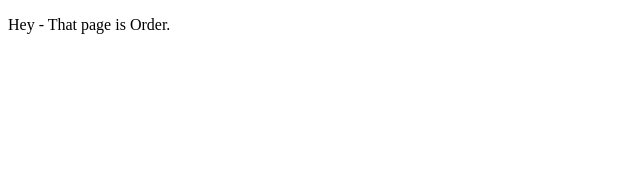
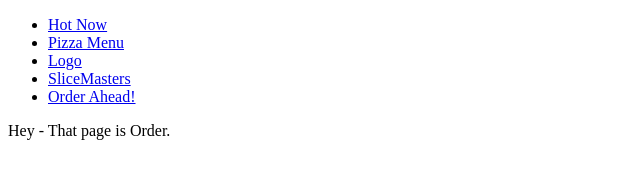
Before and after one commit to Shramkoweb/slicks-slices, a Gatsby site: page /order in a window 1280 px wide. Shown: the whole page, without its empty margins (0-640 px from the left). Built offline with nearby package versions, Linux system fonts and the light colour scheme; Gatsby itself is replaced by a stand-in of ours.

Commit message:
feat: add Navigation

```diff
--- /dev/null
+++ b/src/components/Navigation.jsx
@@ -0,0 +1,32 @@
+import React from "react";
+import { Link } from "gatsby";
+
+const Navigation = () => {
+  return (
+    <nav>
+      <ul>
+        <li>
+          <Link to="/">Hot Now</Link>
+        </li>
+
+        <li>
+          <Link to="/pizzas">Pizza Menu</Link>
+        </li>
+
+        <li>
+          <Link to="/">Logo</Link>
+        </li>
+
+        <li>
+          <Link to="/slicemasters">SliceMasters</Link>
+        </li>
+
+        <li>
+          <Link to="/order">Order Ahead!</Link>
+        </li>
+      </ul>
+    </nav>
+  );
+};
+
+export default Navigation;
--- a/src/pages/404.jsx
+++ b/src/pages/404.jsx
@@ -1,8 +1,12 @@
 import React from "react";
+
+import Navigation from "../components/Navigation";
 
 const FourOhFourPage = () => {
   return (
     <div>
+      <Navigation/>
+
       <p>404 - That page doesn't exist.</p>
     </div>
   );
--- a/src/pages/index.jsx
+++ b/src/pages/index.jsx
@@ -1,8 +1,12 @@
 import React from "react";
+
+import Navigation from "../components/Navigation";
 
 const HomePage = () => {
   return (
     <div>
+      <Navigation/>
+
       <p>Hey - That page is index.</p>
     </div>
   );
--- a/src/pages/order.jsx
+++ b/src/pages/order.jsx
@@ -1,8 +1,12 @@
 import React from "react";
+
+import Navigation from "../components/Navigation";
 
 const OrderPage = () => {
   return (
     <div>
+      <Navigation/>
+
       <p>Hey - That page is Order.</p>
     </div>
   );
--- a/src/pages/pizzas.jsx
+++ b/src/pages/pizzas.jsx
@@ -1,8 +1,12 @@
 import React from "react";
+
+import Navigation from "../components/Navigation";
 
 const PizzasPage = () => {
   return (
     <div>
+      <Navigation/>
+
       <p>Hey - That page is Pizzas.</p>
     </div>
   );
--- a/src/pages/slicemasters.jsx
+++ b/src/pages/slicemasters.jsx
@@ -1,8 +1,12 @@
 import React from "react";
+
+import Navigation from "../components/Navigation";
 
 const SlicemastersPage = () => {
   return (
     <div>
+      <Navigation/>
+
       <p>Hey - That page is Slicemasters.</p>
     </div>
   );
```
Also changed, not shown: 1 other file.
